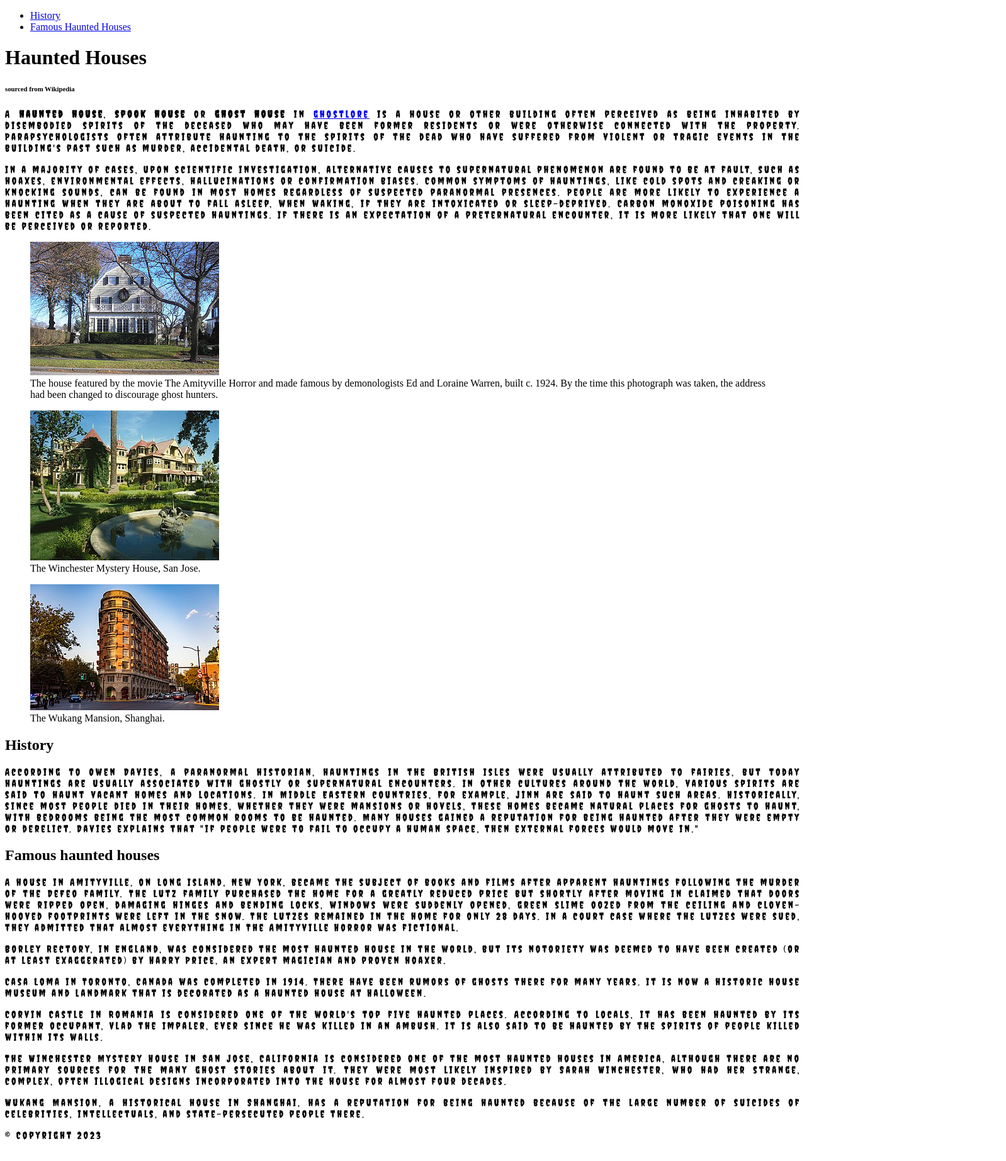
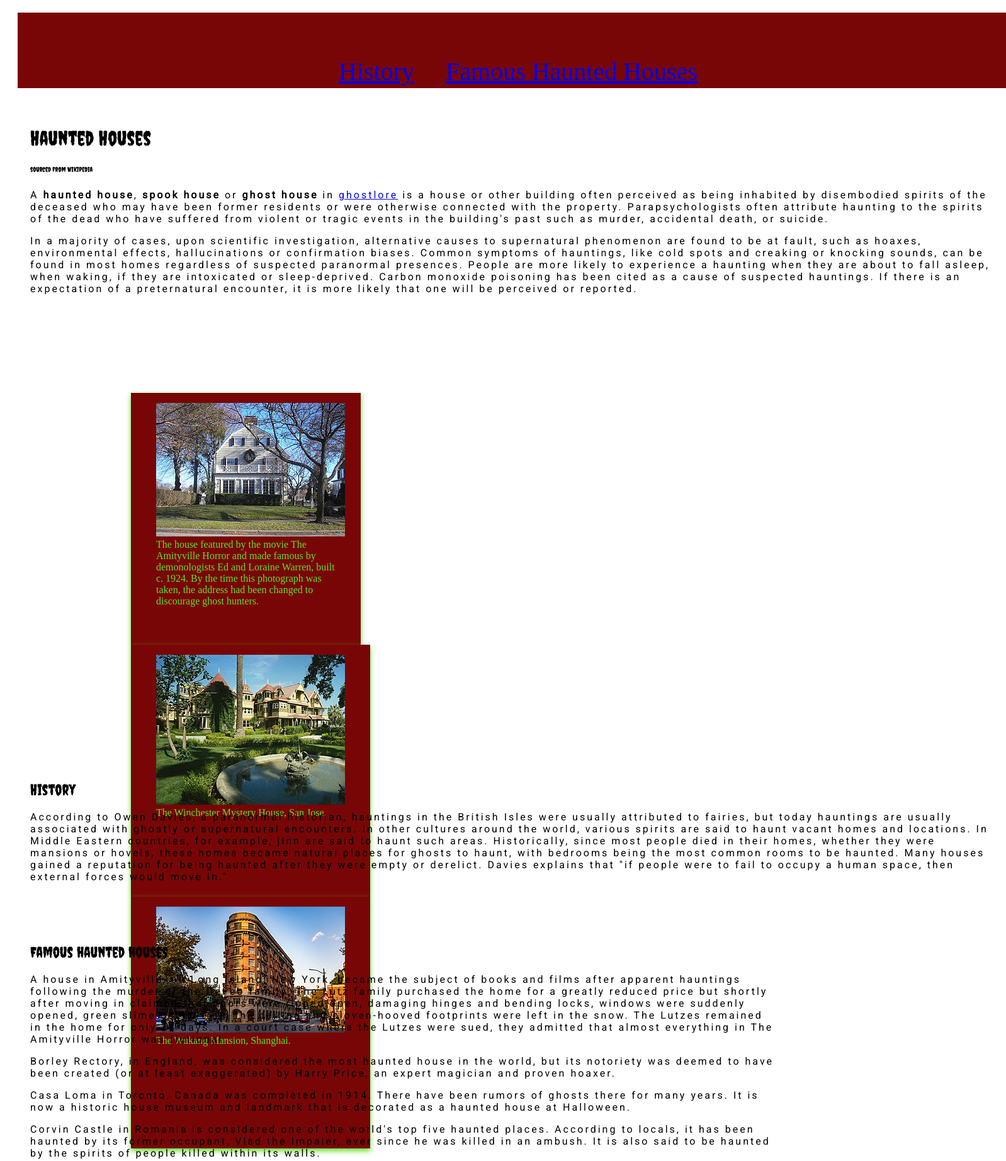
Before and after one commit to LindaGallant/FA2024, a plain HTML site: page HuntedSites/haunted-houses.html in a window 1280 px wide. Shown: the top 1844 px of the page at 63% size, 1598 px wide, since content can reach past the window. Drawn offline with Linux system fonts and the light colour scheme.

Commit message:
Add to HuntedSites

```diff
--- a/HuntedSites/css/style.css
+++ b/HuntedSites/css/style.css
@@ -4,9 +4,184 @@ p {
 	letter-spacing: 3px;
 }
 	p {
+	font-family: "Roboto", sans-serif;
+	font-weight: 400;
+	font-style: normal;
+	text-align: left;
+  }
+
+  h1{
 	font-family: "Creepster", system-ui;
 	font-weight: 400;
 	font-style: normal;
+	text-align: left;
+  }
+
+  h6{
+	font-family: "Creepster", system-ui;
+	font-weight: 400;
+	font-style: normal;
+	text-align: left;
+  }
+
+  h2{	font-family: "Creepster", system-ui;
+	font-weight: 400;
+	font-style: normal;
+	text-align: left;
+}
+	h3{
+		font-family: "Creepster", system-ui;
+		font-weight: 400;
+		font-style: normal;
+		text-align: left;
+	}
+
+	h4{
+		font-family: "Creepster", system-ui;
+		font-weight: 400;
+		font-style: normal;
+		text-align: left;
+	}
+
+	h5{
+		font-family: "Creepster", system-ui;
+		font-weight: 400;
+		font-style: normal;
+		text-align: left;
+	}
+
+
+  .headcolor{
+	background-color: #780606;
+	width: 1530px;
+	height: 80px;
+	position: center;
+	text-align: center;
+	padding: 20px;
+	border: 20px;
+	margin:20px;
+	border-top: 100px;
+  }
+  .headcolor-moblie{
+	background-color:#61DE2A;
+  }
+  ul{
+	list-style-type: none;
+	font-size: 40px;
+	position:center;
+  }
+
+  li{
+	display:inline-block;
+	margin-right: 20px;
+	padding: 10px;
+  }
+
+  a{
+	background-color:none;
+  }
+
+  a:visited{
+	color:grey;
+  }
+  a:hover {
+	background-color:none;
+	color:#61DE2A;
+	transition: background-color 1.5s, color 1.75s;
+  }
+
+  .a:hover-mobile{
+	color:#780606;
+  }
+
+  .body-moblie{
+	background-color:#61DE2A;
+  }
+
+  .contain1{
+	padding: 20px;
+	border: 20px;
+	margin:20px;
+	width:1530px;
+  }
+
+  .contain2{
+	padding: 20px;
+	border: 20px;
+	margin:20px;
+	width:1530px;
+  }
+
+  .contain3{
+	padding: 20px;
+	border: 20px;
+	margin:20px;
+	width:1530p;
+  }
+
+  .footer{
+	background-color: #780606;
+	width: 1530px;
+	height: 80px;
+	position: center;
+	text-align: center;
+	padding: 20px;
+	border: 20px;
+	margin:20px;
+	text-align: center;
+	color:#61DE2A;
+	font-size: 16px;
+  }
+
+ .imgcontain{
+	border-top: 10px;
+	border-left:10px;
+	border-right: 10px;
+	box-shadow: 0 4px 8px 0 #61DE2A;
+	display: inline-block;
+	background-color: #780606;
+	margin:auto;
+	height: 400px;
+	width:365px;
+
+  }
+
+  .imgcontain2{
+	border-top: 10px;
+	border-bottom: 500px;
+	border-left: 10px;
+	border-right: 10px;
+	box-shadow: 0 4px 8px 0 #61DE2A;
+	display: inline-block;
+	background-color: #780606;
+	height: 400px;
+
+  }
+
+  .imgcontain3{
+	border-top: 10px;
+	border-left:25px;
+	border-right: 25px;
+	box-shadow: 0 4px 8px 0 #61DE2A;
+	display: inline-block;
+	background-color: #780606;
+	height: 400px;
+  }
+
+  .textcolor{
+	color:#61DE2A;
+  }
+
+  .imgbox{
+	width:1530;
+	list-style-type: style center;
+	height: 450px;
+	margin-left: 100px;
+	margin-right: 260px;
+	border-style: none;
+	border: 100px;
+	padding: 100px;
+	height:456px;
   }
 
 @media screen and (max-width:600px) {
@@ -17,4 +192,11 @@ p {
 	#history {
 		display: none;
 	}
+	.a:hover-mobile{
+		color:#780606;
+	  }
+
+	  .body-moblie{
+		background-color:#61DE2A;
+	  }
 }
--- a/HuntedSites/haunted-houses.html
+++ b/HuntedSites/haunted-houses.html
@@ -11,11 +11,17 @@
       <link rel="preconnect" href="https://fonts.gstatic.com" crossorigin>
         <link href="https://fonts.googleapis.com/css2?family=Creepster&display=swap" rel="stylesheet">
 
+    <link rel="preconnect" href="https://fonts.googleapis.com">
+      <link rel="preconnect" href="https://fonts.gstatic.com" crossorigin>
+     <link href="https://fonts.googleapis.com/css2?family=Creepster&family=Roboto&display=swap" rel="stylesheet">
+
+
 
 
 
 </head>
 <body>
+    <div class="headcolor">
         <header>
              <nav>
                  <ul>
@@ -24,7 +30,9 @@
                 </ul>
              </nav>
         </header>
+    </div>
 
+    <div class= "contain1">
         <div class="top-header">
              <h1>Haunted Houses</h1>
             <h6>sourced from Wikipedia</h6>
@@ -36,30 +44,50 @@
 
                      <p>In a majority of cases, upon scientific investigation, alternative causes to supernatural phenomenon are found to be at fault, such as hoaxes, environmental effects, hallucinations or confirmation biases. Common symptoms of hauntings, like cold spots and creaking or knocking sounds, can be found in most homes regardless of suspected paranormal presences. People are more likely to experience a haunting when they are about to fall asleep, when waking, if they are intoxicated or sleep-deprived. Carbon monoxide poisoning has been cited as a cause of suspected hauntings. If there is an expectation of a preternatural encounter, it is more likely that one will be perceived or reported.</p>
                  </div>
+    </div>
 
+    <div class="imgbox">
         <aside>
+            <div class="imgcontain">
                 <figure>
                     <img src="images/amityville.jpg" alt="Amityville">
+                    <div class="textcolor">
                         <figcaption>The house featured by the movie The Amityville Horror and made famous by demonologists Ed and Loraine Warren, built c. 1924. By the time this photograph was taken, the address had been changed to discourage ghost hunters.</figcaption>
+                    </div>
                 </figure>
+            </div>
 
+            <div class="imgcontain2">
                  <figure>
                     <img src="images/Winchester_House.jpg" alt="Winchester House">
+                     <div class="textcolor">
                         <figcaption>The Winchester Mystery House, San Jose.</figcaption>
+                    </div>
                 </figure>
+            </div>
 
+            <div class="imgcontain3">
                 <figure>
                      <img src="images/Wukang_Mansion.jpg" alt="Wukang Mansion">
+                    <div class="textcolor">
                         <figcaption>The Wukang Mansion, Shanghai.</figcaption>
+                    </div>
                  </figure>
+            </div>
+            </div>
 
         </aside>
+    </div>
 
+
+        <div class="contain2">
             <section id="history">
                 <h2>History</h2>
                 <p>According to Owen Davies, a paranormal historian, hauntings in the British Isles were usually attributed to fairies, but today hauntings are usually associated with ghostly or supernatural encounters. In other cultures around the world, various spirits are said to haunt vacant homes and locations. In Middle Eastern countries, for example, jinn are said to haunt such areas. Historically, since most people died in their homes, whether they were mansions or hovels, these homes became natural places for ghosts to haunt, with bedrooms being the most common rooms to be haunted. Many houses gained a reputation for being haunted after they were empty or derelict. Davies explains that "if people were to fail to occupy a human space, then external forces would move in."</p>
             </section>
+        </div>
 
+        <div class="contain3">
             <section id="famous_houses">
                 <h2>Famous haunted houses</h2>
                 <p>A house in Amityville, on Long Island, New York, became the subject of books and films after apparent hauntings following the murder of the DeFeo family. The Lutz family purchased the home for a greatly reduced price but shortly after moving in claimed that doors were ripped open, damaging hinges and bending locks, windows were suddenly opened, green slime oozed from the ceiling and cloven-hooved footprints were left in the snow. The Lutzes remained in the home for only 28 days. In a court case where the Lutzes were sued, they admitted that almost everything in The Amityville Horror was fictional.</p>
@@ -74,11 +102,14 @@
 
                    <p>Wukang Mansion, a historical house in Shanghai, has a reputation for being haunted because of the large number of suicides of celebrities, intellectuals, and state-persecuted people there.</p>
              </section>
+        </div>
     </main>
 
+
+    <div class="footer">
         <footer>
             <p>&copy; Copyright 2023</p>
         </footer>
-
+    </div>
 </body>
 </html>
```
Also changed, not shown: 2 other files. Lines whose indentation alone changed are shown as unchanged.
